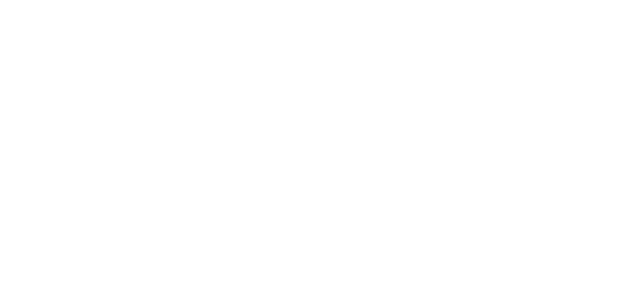
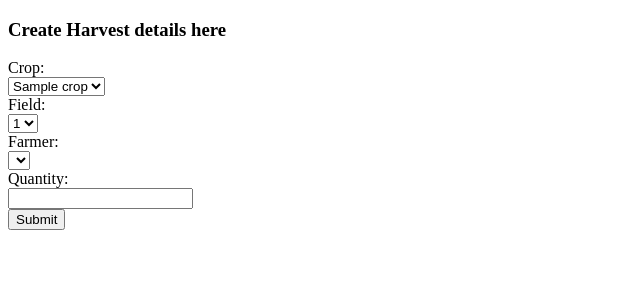
Before and after one commit to KarthikGowdaMS/agrosphere, a Flask app: page /harvest/create in a window 1280 px wide. Before the commit the part shown is empty. Shown: the top 300 px of the page, without its empty margins (0-640 px from the left). Run offline with Flask 3, Linux system fonts and the light colour scheme; a user stored in the database is signed in; tables that the repository leaves empty hold one stand-in row (values such as "Sample post"); lists and menus that the app fills with data are empty.

Commit message:
create forms done

```diff
--- a/app.py
+++ b/app.py
@@ -385,6 +385,15 @@
 
     return redirect(url_for('login'))
 
+@app.route('/field/add/<int:id>',methods=['GET','POST'])
+def field_profile(id):
+    crops = Crop.query.filter_by(id=id).first()
+    # print(crops)
+    field = Field.query.filter_by(id=id).first()
+    print(field)
+    return render_template('create-field.html',crops=crops,field=field)
+
+
 @app.route('/field/create',methods=['GET','POST'])
 def create_field():
     # get details from the post request
@@ -495,6 +504,17 @@
     else:
         return redirect(url_for('login'))
 
+@app.route('/harvests/add',methods=['GET','POST'])
+def harvest_profile():
+    crops = Crop.query.all()
+    fields = Field.query.filter(Field.farmer_id==current_user.id).all()
+    if current_user.role=='admin':
+        farmers = Farmer.query.all()
+    else:
+        farmers = Farmer.query.get(current_user.id)
+    print(fields)
+    return render_template('create-harvest.html', crops=crops, farmers=farmers, fields=fields)
+
 @app.route('/harvest/create',methods=['GET','POST'])
 def create_harvest():
     # get details from the post request
@@ -511,8 +531,11 @@
         harvest_data = Harvestandyield(field_id=field_id, farmer_id=farmer_id, crop_id=crop_id,quantity=qty)
         db.session.add(harvest_data)
         db.session.commit()
+        crop=Crop.query.get(crop_id)
+        fields=Field.query.filter(Field.farmer_id==current_user.id)
+        farmer = Farmer.query.get(farmer_id)
         # return "Form submitted", 200
-        return redirect(url_for('harvest'))
+        return redirect(url_for('harvest'),crop=crop,field=field,farmer=farmer)
 
     crops=Crop.query.all()
     fields=Field.query.filter(Field.farmer_id==current_user.id)
@@ -593,6 +616,15 @@
         return render_template('marketplace.html', markets=markets,crops=crops)
     else:
         return redirect(url_for('login'))
+
+@app.route('/market/add',methods=['GET','POST'])
+def market_profile():
+    crops = Crop.query.all()
+    if current_user.role=='admin':
+        farmers = Farmer.query.all()
+    else:
+        farmers = Farmer.query.get(current_user.id)
+    return render_template('create-market.html', crops=crops, farmers=farmers)
 
 @app.route('/market/create',methods=['GET','POST'])
 def create_market():
--- a/templates/create-harvest.html
+++ b/templates/create-harvest.html
@@ -6,6 +6,60 @@
     <title>Document</title>
 </head>
 <body>
+    <!-- write form for creating new harvests -->
+    <h3>Create Harvest details here</h3>
+    <div class="form-container">
+        <form action="/harvest/create" method="post">
+            <div class="mb-3 row">
+                <label for="crop" class="col-sm-2 col-form-label">Crop:</label>
+                <div class="col-sm-9">
+                    <select id="crop" name="crop_id" class="form-select">
+                        {% for crop in crops %}
+                        <option value="{{crop.id}}">{{crop.name}}</option>
+                        {% endfor %}
+                    </select>
+                </div>
+            </div>
+            <!-- write field_id -->
+            <div class="mb-3 row">
+                <label for="field" class="col-sm-2 col-form-label">Field:</label>
+                <div class="col-sm-9">
+                    <select id="field" name="field_id" class="form-select">
+                        {% for field in fields %}
+                        <option value="{{field.id}}">{{field.id}}</option>
+                        {% endfor %}
+                    </select>
+                </div>
+            </div>
+            <!-- write farmer_id -->
+            <div class="mb-3 row">
+                <label for="farmer" class="col-sm-2 col-form-label">Farmer:</label>
+                <div class="col-sm-9">
+                    <select id="farmer" name="farmer_id" class="form-select">
+                        {% if current_user.role == 'admin' %}
+                        {% for farmer in farmers %}
+                        <option value="{{ farmer.id }}">{{ farmer.name }}</option>
+                        {% endfor %}
+                        {% else %}
+                        <option value="{{ farmers.id }}">{{ farmers.name }}</option>
+                        {% endif %}
+                    </select>
+                </div>
+            </div>
+            <div class="mb-3 row">
+                <label for="quantity" class="col-sm-2 col-form-label">Quantity:</label>
+                <div class="col-sm-9">
+                    <input type="text" id="quantity" name="quantity" class="form-control">
+                </div>
+            </div>
+            <div class="mb-3 row">
+                <div class="col-sm-2"></div>
+                <div class="col-sm-8 text-center">
+                    <button class="btn btn-success mx-auto" type="submit">Submit</button>
+                </div>
+                <div class="col-sm-2"></div>
+            </div>
+        </form>
 
 </body>
 </html>
--- a/templates/field.html
+++ b/templates/field.html
@@ -34,6 +34,7 @@
                     <input type="submit" value="Delete" class="btn btn-danger">
                 </form>
             </td>
+            <td><a href="/field/add/{{field.id}}">Click here for Adding Field Details</a></td>
         </tr>
         {% endfor %}
     </table>
--- a/templates/harvest.html
+++ b/templates/harvest.html
@@ -34,6 +34,7 @@
                 <button type="submit" class="btn btn-danger">Delete</button>
               </form>
             </td>
+            <td><a href="/harvests/add">Create Harvest</a></td>
       </tr>
       {% endfor %}
   </table>
--- a/templates/marketplace.html
+++ b/templates/marketplace.html
@@ -35,6 +35,7 @@
                 </form>
             </td>
             {% endif %}
+            <td><a href="/market/add">For adding new market</a></td>
         </tr>
         {% endfor %}
     </table>
```
Also changed, not shown: templates/create-field.html (+40 -0 lines), templates/create-market.html (+48 -1 lines).
